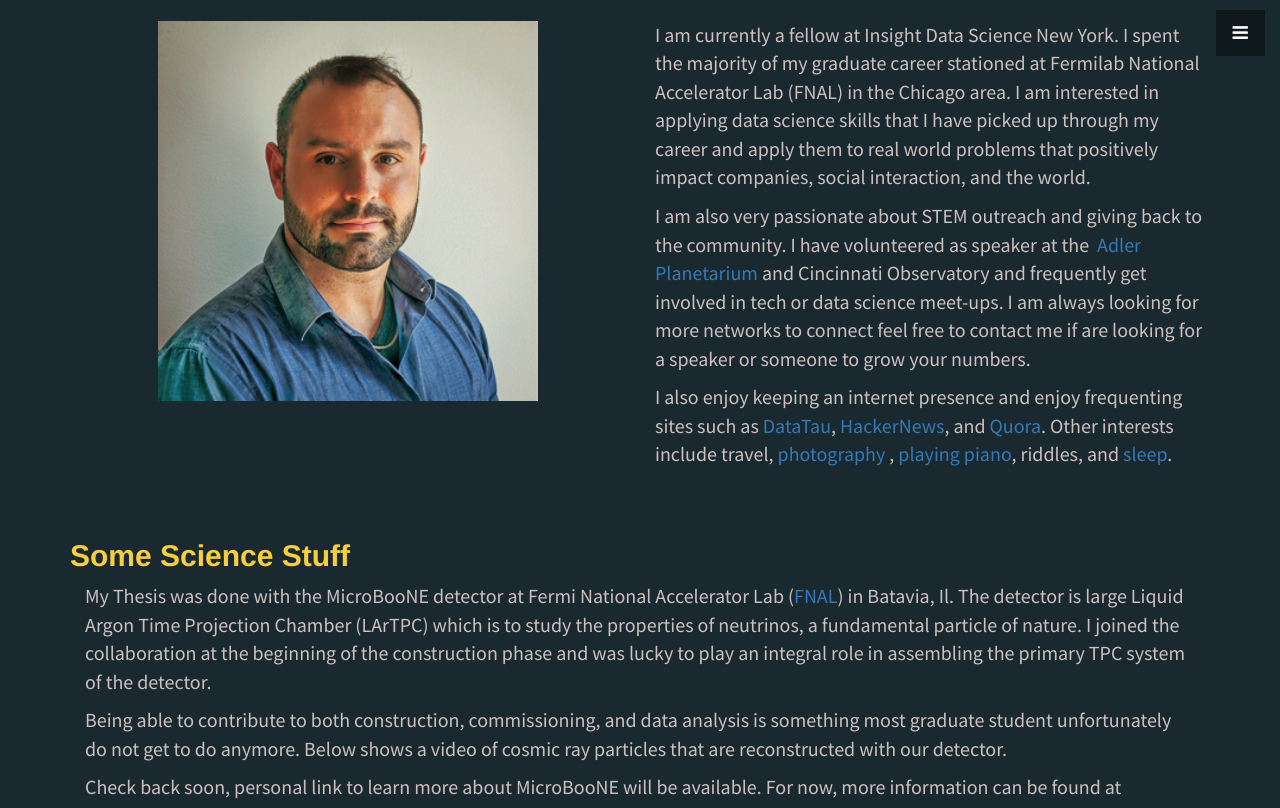
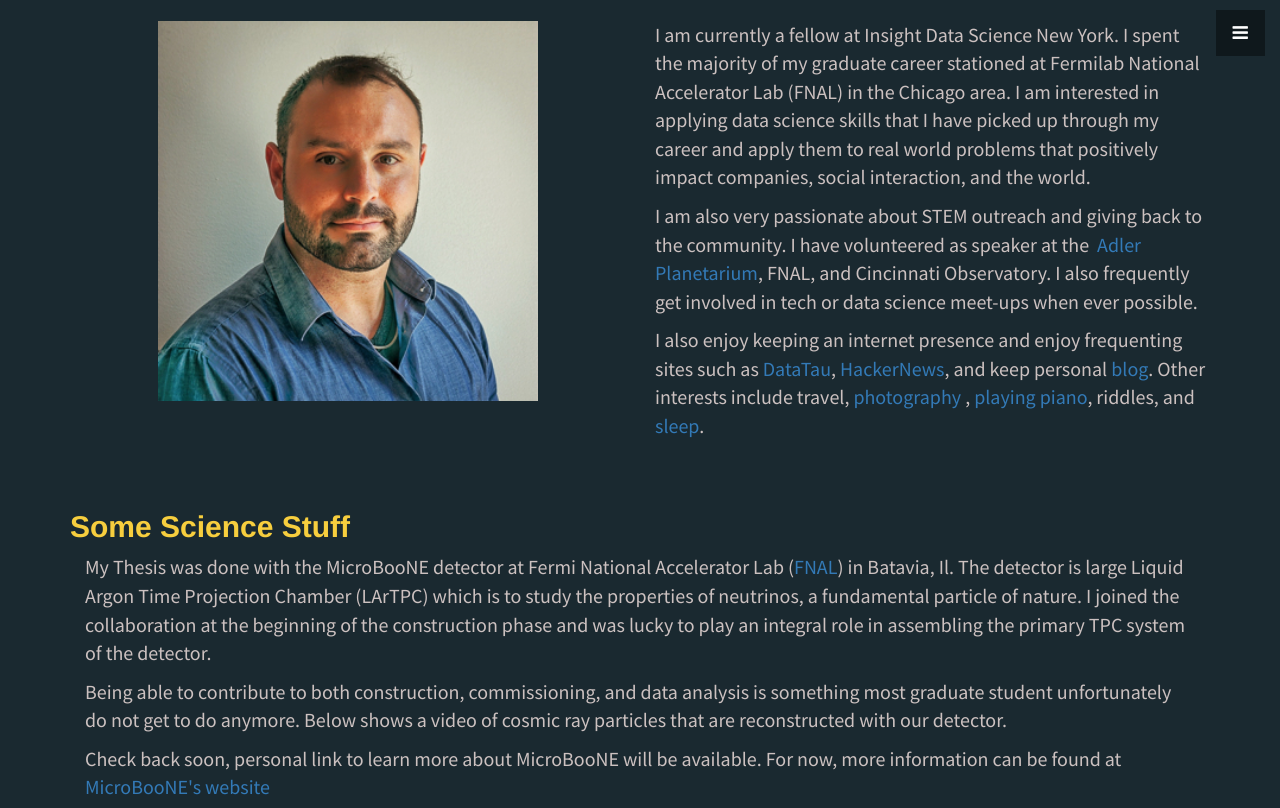
Before and after one commit to 1grossora/1grossora.github.io, a Jekyll site: the page built from index.html, in a window 1280 px wide and 900 px high, scrolled down 1069 px, cut to the strip 0-808 px from the top of the window. Built offline with Jekyll 4.4.1, drawn with Linux system fonts in a browser that asks for light colours.

Commit message:
updates about

```diff
--- a/_includes/about.html
+++ b/_includes/about.html
@@ -17,9 +17,9 @@
 
       <div class="col-sm-6">
       <p> I am currently a fellow at Insight Data Science New York. I spent the majority of my graduate career stationed at Fermilab National Accelerator Lab (FNAL) in the Chicago area. I am interested in applying data science skills that I have picked up through my career and apply them to real world problems that positively impact companies, social interaction, and the world. </p>
-	  <p>I am also very passionate about STEM outreach and giving back to the community. I have volunteered as speaker at the <a href="http://www.adlerplanetarium.org"target="_blank"> Adler Planetarium</a> and Cincinnati Observatory and frequently get involved in tech or data science meet-ups. I am always looking for more networks to connect feel free to contact me if are looking for a speaker or someone to grow your numbers. </p>
+	  <p>I am also very passionate about STEM outreach and giving back to the community. I have volunteered as speaker at the <a href="http://www.adlerplanetarium.org"target="_blank"> Adler Planetarium</a>, FNAL, and Cincinnati Observatory. I also frequently get involved in tech or data science meet-ups when ever possible. </p>
 
-    <p> I also enjoy keeping an internet presence and enjoy frequenting sites such as <a href="http://www.datatau.com/"target=_blank"> DataTau</a>, <a href="https://news.ycombinator.com/"target=_blank"> HackerNews</a>, and <a href="https://www.quora.com/"target=_blank"> Quora</a>. Other interests include travel, <a href="https://www.instagram.com/groryangro/?hl=en"target="_blank">photography </a>, <a href="https://drive.google.com/file/d/0B9nzjxvGglKUeGZ4LVFJX2E5d3M/view?usp=sharing"target="_blank">playing piano</a>, riddles, and <a href="https://www.sadtrombone.com/?autoplay=true"target="_blank">sleep</a>. </p>
+    <p> I also enjoy keeping an internet presence and enjoy frequenting sites such as <a href="http://www.datatau.com/"target="_blank"> DataTau</a>, <a href="https://news.ycombinator.com/"target="_blank"> HackerNews</a>, and keep personal <a href='blog'target="_blank"> blog</a>. Other interests include travel, <a href="https://www.instagram.com/groryangro/?hl=en"target="_blank">photography </a>, <a href="https://drive.google.com/file/d/0B9nzjxvGglKUeGZ4LVFJX2E5d3M/view?usp=sharing"target="_blank">playing piano</a>, riddles, and <a href="https://www.sadtrombone.com/?autoplay=true"target="_blank">sleep</a>. </p>
 
       </div><!-- close right text-->
       </div><!-- close row-->
```
